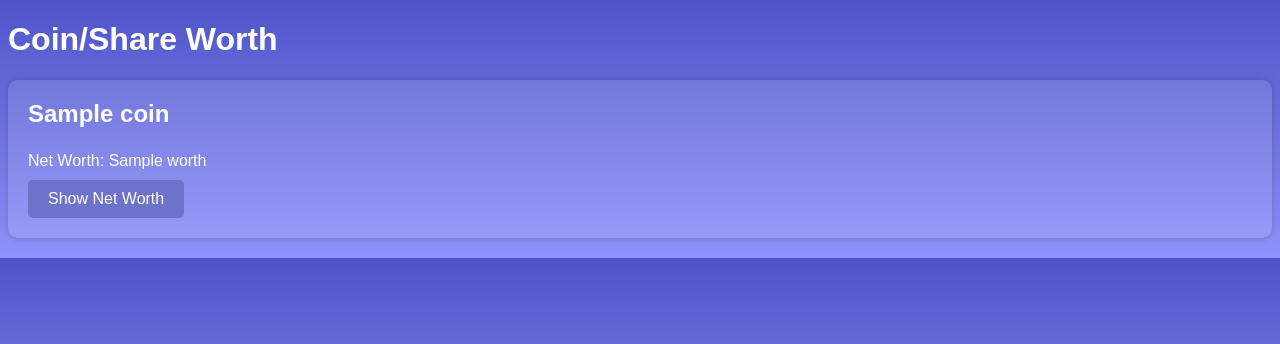
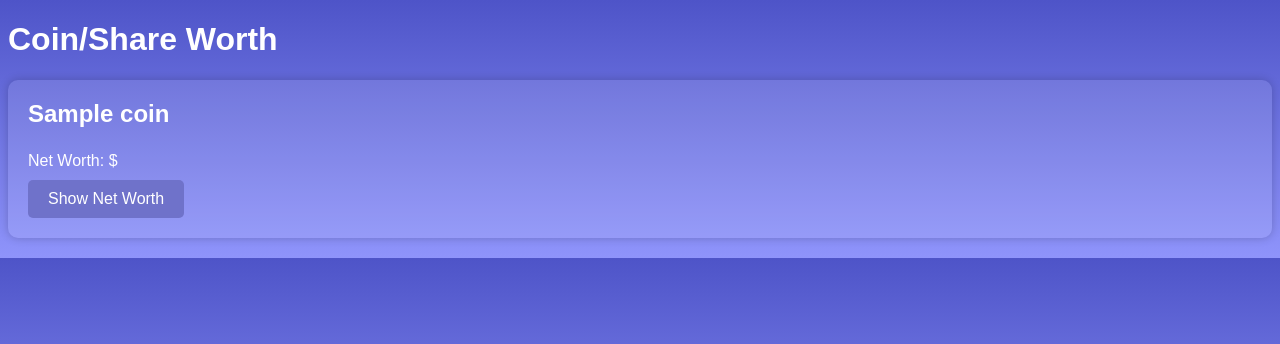
Before and after one commit to Orelbaz/Sela-Course, a Flask app: template CoinSite/templates/index.html in a window 1280 px wide. Shown: the top 344 px of the page. Run offline with Flask 2, Linux system fonts and the light colour scheme; the template is opened without the code that fills it: most values are stand-ins (such as "Sample title", 1, 10 or a date in 2020).

Commit message:
new worth

```diff
--- a/CoinSite/app.py
+++ b/CoinSite/app.py
@@ -1,5 +1,5 @@
 import requests
-from flask import Flask, render_template
+from flask import Flask, render_template, request, jsonify
 
 app = Flask(__name__)
 
@@ -22,12 +22,16 @@
         return 'N/A'
 
 
-
 @app.route('/')
 def index():
-    for coin in coins:
-        coin['worth'] = get_realtime_price(coin['symbol'])
     return render_template('index.html', coins=coins)
+
+
+@app.route('/get_realtime_price')
+def get_realtime_price_route():
+    symbol = request.args.get('symbol')
+    price = get_realtime_price(symbol)
+    return jsonify(price)
 
 
 if __name__ == '__main__':
--- a/CoinSite/templates/index.html
+++ b/CoinSite/templates/index.html
@@ -9,7 +9,7 @@
     {% for coin in coins %}
         <div class="coin-box">
             <h3>{{ coin.name }}</h3>
-            <p>Net Worth: <span id="{{ coin.symbol }}-worth">{{ coin.worth }}</span></p>
+            <p>Net Worth: <span id="{{ coin.symbol }}-worth"></span> $</p>
             <button onclick="showNetWorth(this, '{{ coin.symbol }}')">Show Net Worth</button>
             <p class="net-worth hidden" id="{{ coin.symbol }}-net-worth"></p>
         </div>
@@ -20,7 +20,7 @@
         function showNetWorth(button, symbol) {
             var netWorth = button.nextElementSibling;
             var realTimeNetWorth = document.getElementById(symbol + '-worth').textContent;
-            document.getElementById(symbol + '-net-worth').textContent = realTimeNetWorth;
+            document.getElementById(symbol + '-net-worth').textContent = realTimeNetWorth + " $";
             netWorth.classList.toggle('hidden');
         }
     </script>
```
